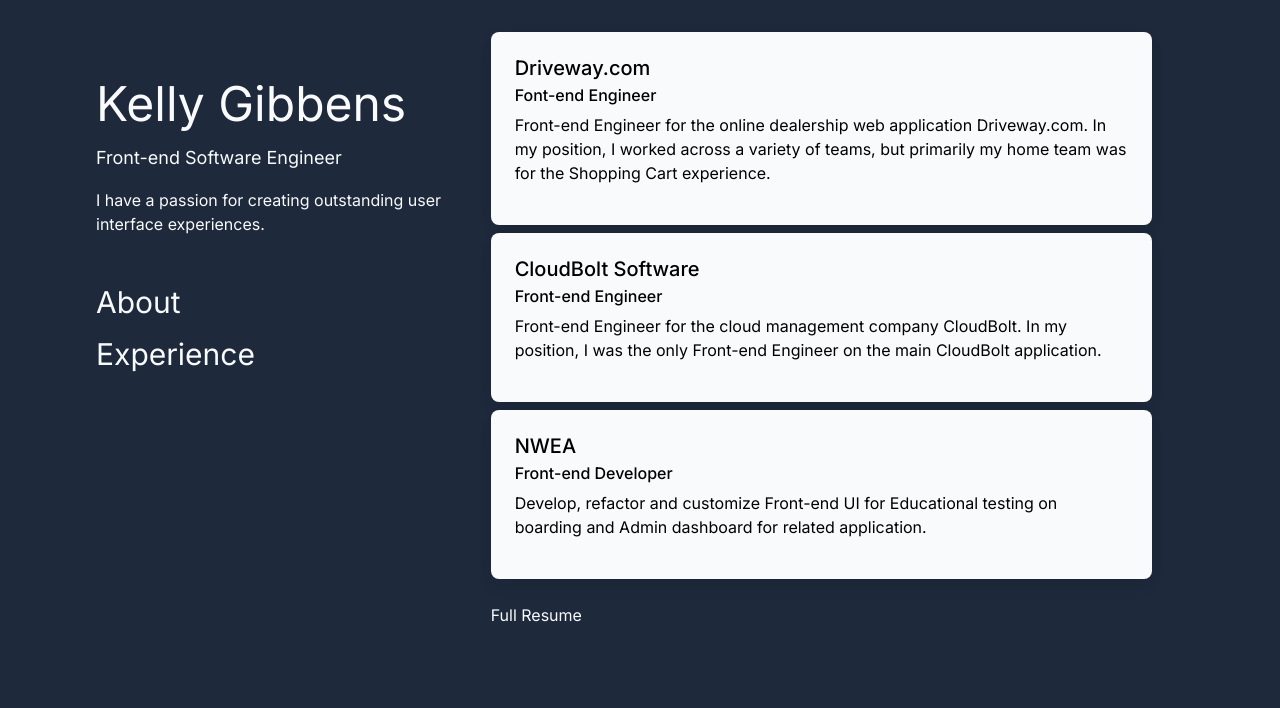
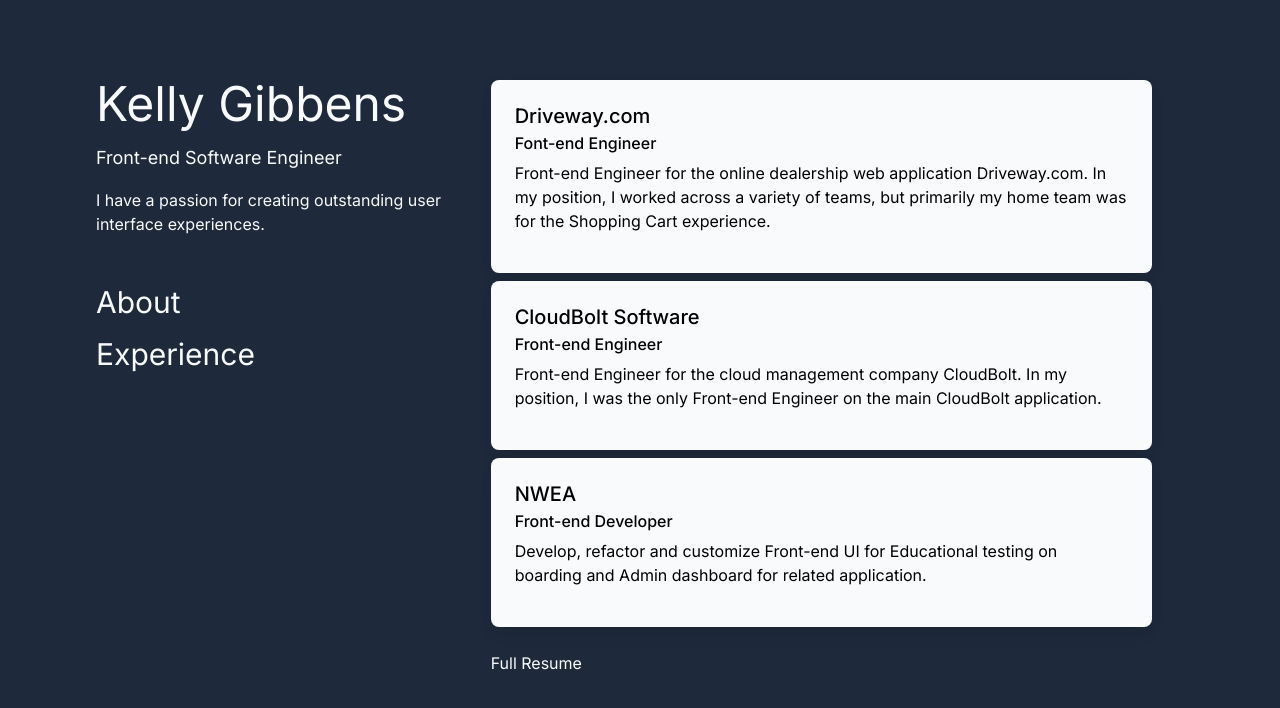
Before and after one commit to kdGibbens/gibbens.me, a Next.js app: page /experience in a window 1280 px wide. Shown: the top 708 px of the page. Built offline with nearby package versions, Linux system fonts and the light colour scheme.

Commit message:
fix padding on page

```diff
--- a/src/app/experience/page.tsx
+++ b/src/app/experience/page.tsx
@@ -40,7 +40,7 @@
     },
   ];
   return (
-    <section className="md:basis-2/3 md:p-8 max-h-full overflow-hidden">
+    <section className="md:basis-2/3 md:p-8 max-h-full lg:pt-20">
       {work.map((job, id) => (
         <Card
           key={id}
```
